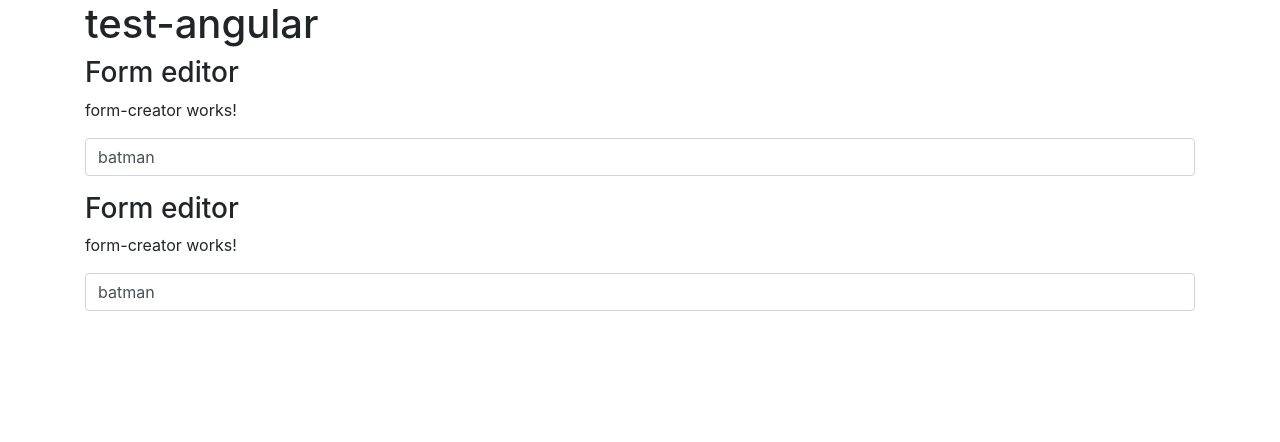
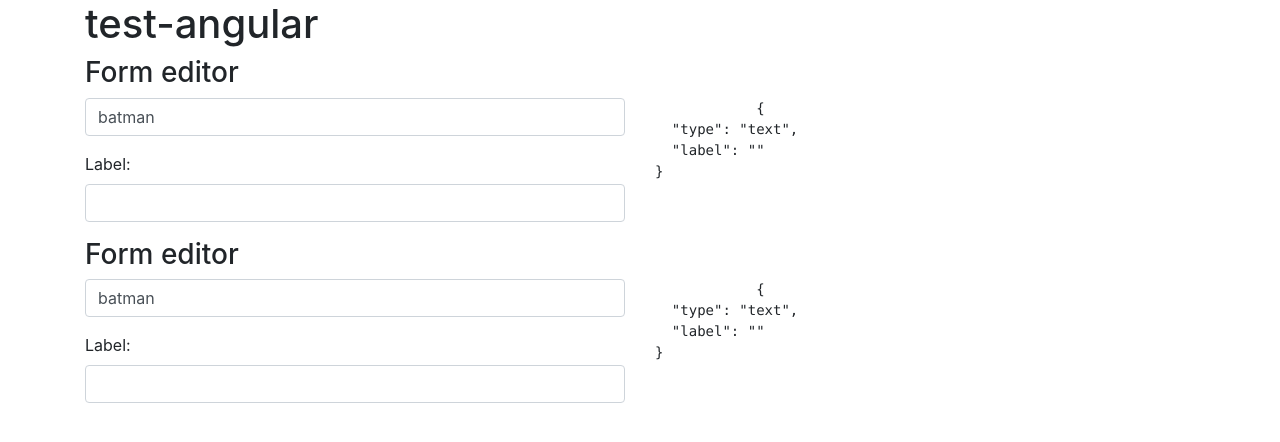
Before and after one commit to TomaszOciepa/angular-demo, an Angular app: page /form in a window 1280 px wide. Shown: the top 442 px of the page. Built offline with nearby package versions, Linux system fonts and the light colour scheme.

Commit message:
Reactive Forms Module, formGroup

```diff
--- a/src/app/forms-editor/form-creator/form-creator.component.html
+++ b/src/app/forms-editor/form-creator/form-creator.component.html
@@ -1,6 +1,19 @@
-<p>form-creator works!</p>
 
-<div class="form-group">
 
-    <input type="text" class="form-control" [formControl]="formTitle">
+<div class="row">
+    <div class="col">
+        <div class="form-group">
+            <input type="text" class="form-control" [formControl]="formTitle">
+        </div>
+
+        <label>Label:</label>
+        <div class="form-group" [formGroup]="fieldOptions">
+            <input type="text" class="form-control" formControlName="label">
+        </div>
+    </div>
+    <div class="col">
+        <pre>
+            {{ fieldOptions.value | json}}
+        </pre>
+    </div>
 </div>
--- a/src/app/forms-editor/form-creator/form-creator.component.ts
+++ b/src/app/forms-editor/form-creator/form-creator.component.ts
@@ -1,5 +1,5 @@
 import { Component, OnInit, Input } from '@angular/core';
-import { FormControl } from '@angular/forms';
+import { FormControl, FormGroup, AbstractControl } from '@angular/forms';
 
 @Component({
   selector: 'form-creator',
@@ -9,10 +9,18 @@ import { FormControl } from '@angular/forms';
 export class FormCreatorComponent implements OnInit {
 
   formTitle: FormControl
+  fieldOptions: FormGroup
 
   constructor() {
     this.formTitle = new FormControl('batman')
-    console.log(this.formTitle)
+
+    this.fieldOptions = new FormGroup({
+        type: new FormControl('text'),
+        label: new FormControl('')
+    })
+
+
+    console.log(this.fieldOptions)
    }
 
   ngOnInit() {
```
